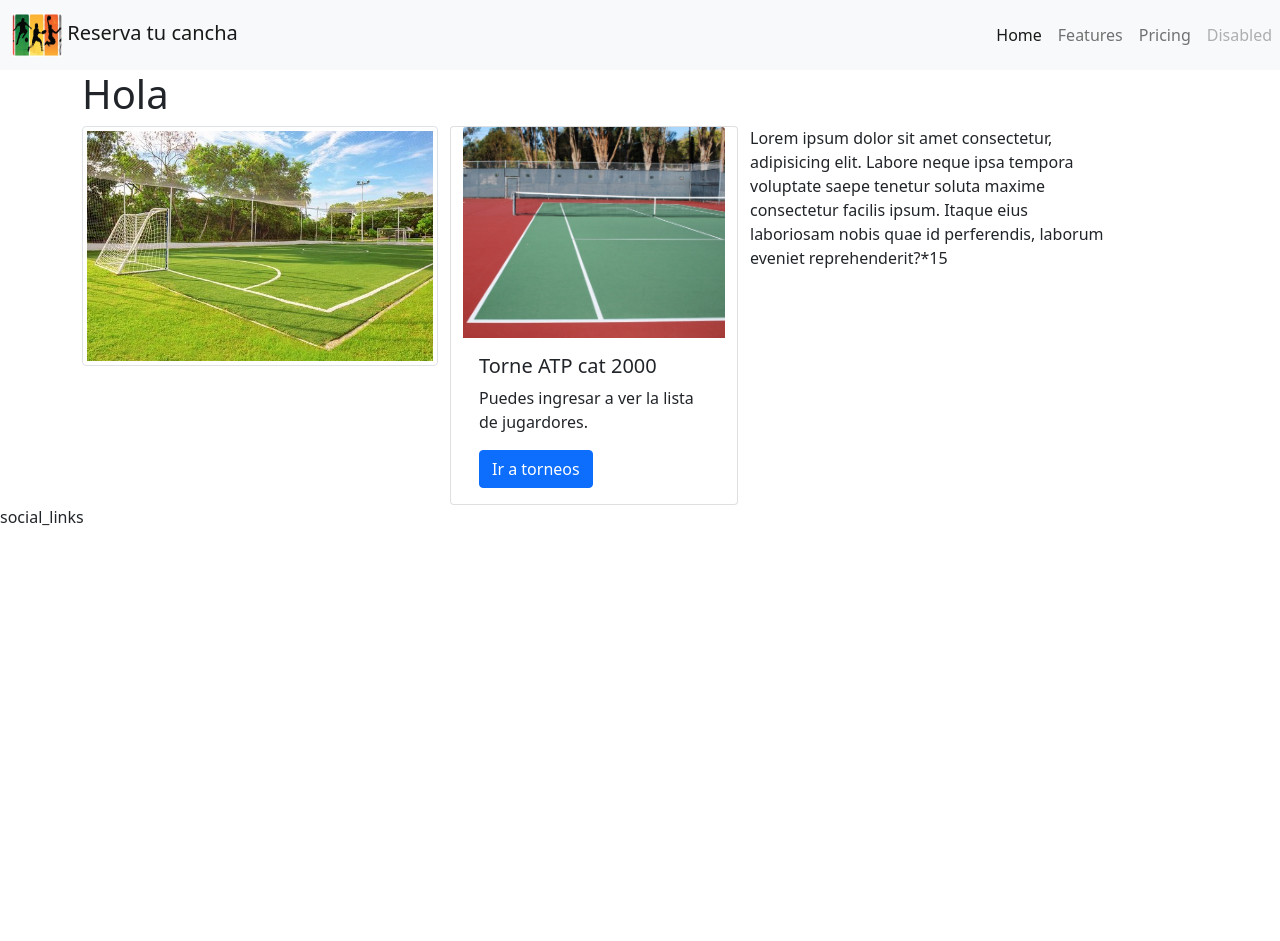
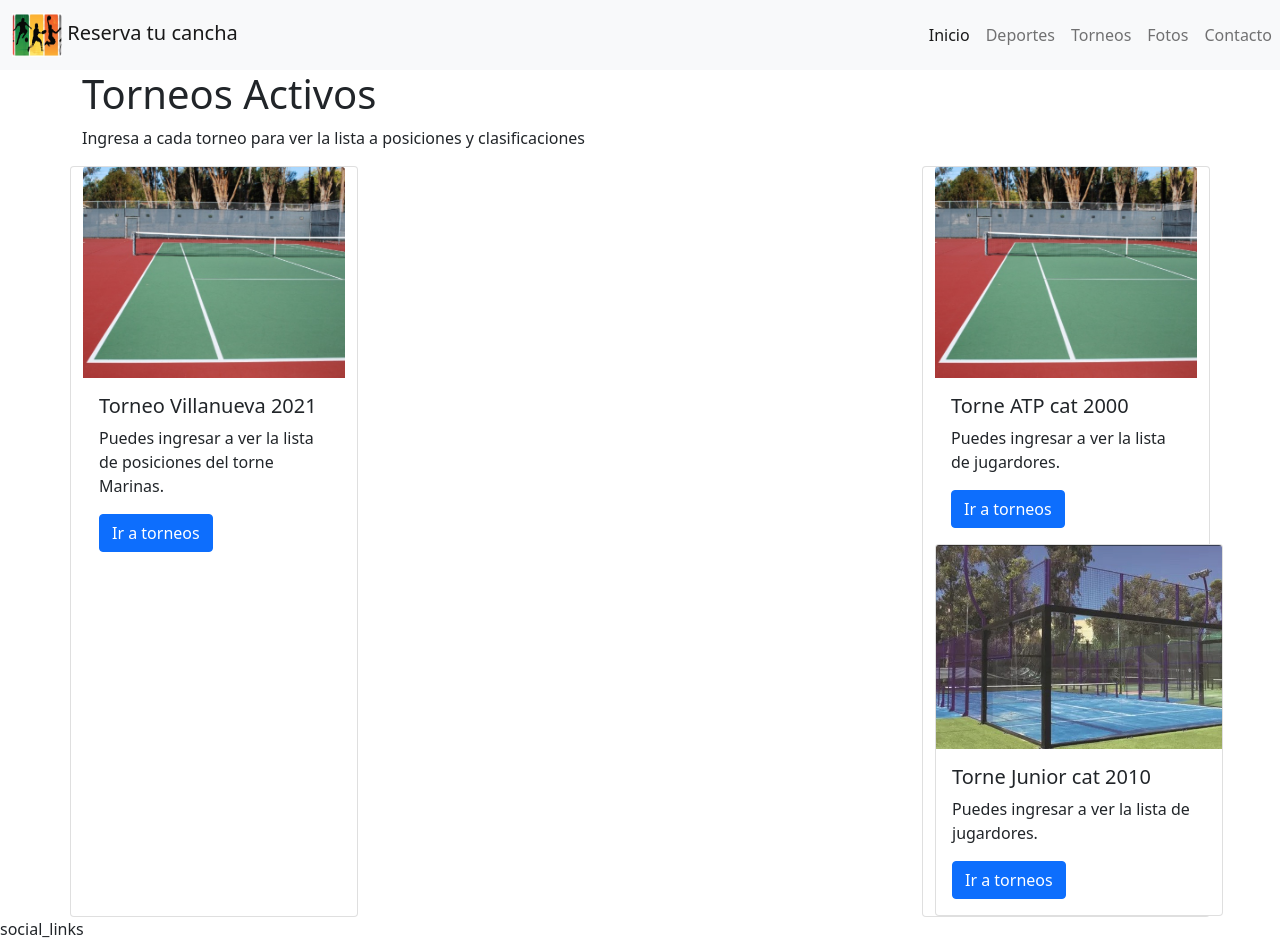
Before and after one commit to MarioJavierZalazar/desafio_bs, a plain HTML site: page index.html in a window 1280 px wide. Before the commit the page ends 800 px from the top, so only its background shows below. Drawn offline with nearby package versions, Linux system fonts and the light colour scheme.

Commit message:
agregado 3 tarjetas y nav responsive

```diff
--- a/index.html
+++ b/index.html
@@ -24,10 +24,11 @@
       </button>
       <div class="collapse navbar-collapse" id="navbarNavAltMarkup">
         <div class="navbar-nav">
-          <a class="nav-link active" aria-current="page" href="#">Home</a>
-          <a class="nav-link" href="#">Features</a>
-          <a class="nav-link" href="#">Pricing</a>
-          <a class="nav-link disabled" href="#" tabindex="-1" aria-disabled="true">Disabled</a>
+          <a class="nav-link active" aria-current="page" href="#">Inicio</a>
+          <a class="nav-link" href="#">Deportes</a>
+          <a class="nav-link" href="#">Torneos</a>
+          <a class="nav-link" href="#">Fotos</a>
+          <a class="nav-link" href="#">Contacto</a>
         </div>
     </nav>
 
@@ -35,29 +36,40 @@
   </header>
   <main>
     <div class="container-md">
-      <h1>Hola</h1>
-      <div class="row">
-        <div class="col-md-4 align-content-space-between">
-          <img src="./imagenes/canchas/Futbol.jpg" class="img-thumbnail" alt="imagen cancha de futbol">
-
+      <h1>Torneos Activos
+      </h1>
+      <div class="col-md-6">
+        <p>
+          Ingresa a cada torneo para ver la lista a posiciones y clasificaciones
+        </p>
+    </div>
+      <div class="row row-sp-btw">
+        <div class="card" style="width: 18rem;">
+          <img src="./imagenes/canchas/cancha_de_tenis_at.jpg" class="card-img-top" alt="imagen cancha de futbol">
+          <div class="card-body">
+            <h5 class="card-title">Torneo Villanueva 2021</h5>
+            <p class="card-text">Puedes ingresar a ver la lista de posiciones del torne Marinas.</p>
+            <a href="#" class="btn btn-primary">Ir a torneos</a>
+          </div>
         </div>
         <div class="card" style="width: 18rem;">
-          <img src="./imagenes/canchas/cancha_de_tenis_at.jpg" class="card-img-top" alt="cancha de tenis">
+          <img src="./imagenes/canchas/cancha_de_tenis_at.jpg" class="card-img-top" alt="imagen cancha de tenis">
           <div class="card-body">
             <h5 class="card-title">Torne ATP cat 2000</h5>
             <p class="card-text">Puedes ingresar a ver la lista de jugardores.</p>
             <a href="#" class="btn btn-primary">Ir a torneos</a>
           </div>
-        </div>
+        <div class="card" style="width: 18rem;">
+          <img src="./imagenes/canchas/paddle.jpg" class="card-img-top" alt="imagen cancha de Paddle">
+          <div class="card-body">
+            <h5 class="card-title">Torne Junior cat 2010</h5>
+            <p class="card-text">Puedes ingresar a ver la lista de jugardores.</p>
+            <a href="#" class="btn btn-primary">Ir a torneos</a>
+          </div>
 
-        <div class="col-md-4">
-          <p>
-            Lorem ipsum dolor sit amet consectetur, adipisicing elit. Labore neque ipsa tempora voluptate saepe tenetur soluta maxime consectetur facilis ipsum. Itaque eius laboriosam nobis quae id perferendis, laborum eveniet reprehenderit?*15
-          </p>
-        </div>
       </div>
+    </div>
 
-    </div>
   </main>
 
   <footer>social_links</footer>
--- a/style.css
+++ b/style.css
@@ -1,3 +1,8 @@
+
+.row {
+  border-color: black;
+}
+
 .row-sp-btw {
   justify-content: space-between;
 }
```
